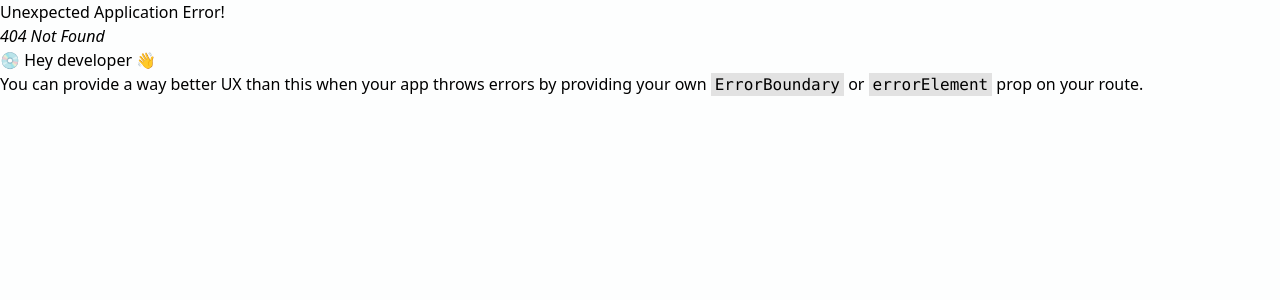
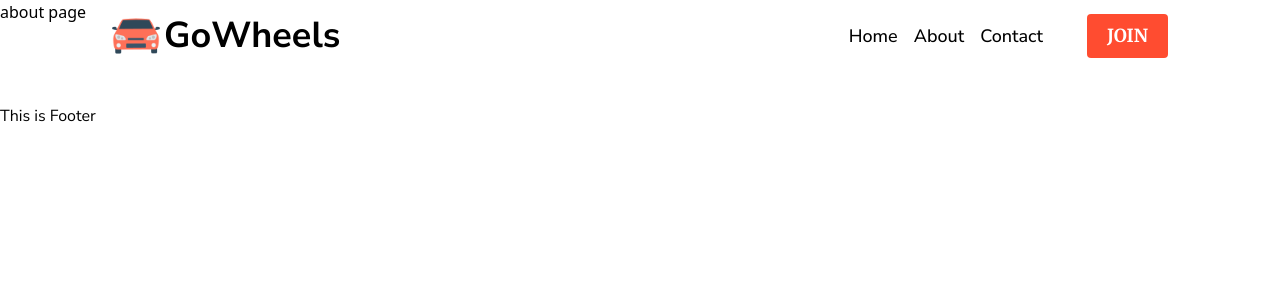
Before and after one commit to paradox-99/GoWheels, a React (Vite) app: page /about in a window 1280 px wide. Before the commit this address had no page. Shown: the top 300 px of the page. Built offline with nearby package versions, Linux system fonts and the light colour scheme.

Commit message:
added navbar

```diff
--- a/src/components/Footer.jsx
+++ b/src/components/Footer.jsx
@@ -1,6 +1,6 @@
 const Footer = () => {
     return (
-        <div>
+        <div className="pt-20">
             <p className="font-nunito">This  is  Footer </p>
         </div>
     );
--- a/src/components/Navbar.jsx
+++ b/src/components/Navbar.jsx
@@ -1,7 +1,43 @@
+import { useEffect, useState } from "react";
+import { NavLink } from "react-router-dom";
+
 const Navbar = () => {
+
+    const [scroll, setScroll] = useState(false);
+
+    const handleScroll = () => {
+        if (window.scrollY > 100) {
+            setScroll(true);
+        } else {
+            setScroll(false);
+        }
+    }
+
+    useEffect(() => {
+        window.addEventListener('scroll', handleScroll);
+        return () => {
+            window.removeEventListener('scroll', handleScroll);
+        };
+    }, [])
+
+    const routes = <>
+        <li><NavLink to={'/'}>Home</NavLink></li>
+        <li><NavLink to={'about'}>About</NavLink></li>
+        <li><NavLink to={'contact'}>Contact</NavLink></li>
+        <li className="bg-primary px-5 py-2 text-white text-lg rounded font-semibold ml-7 font-merriweather"><NavLink>JOIN</NavLink></li>
+    </>
+
     return (
-        <div>
-            <p>This is navbar</p>
+        <div className={`font-medium fixed z-10 flex justify-between w-full items-center py-3 px-2 lg:px-16 xl:px-28 transition-colors duration-300`}>
+            <div className="flex gap-1 items-center justify-center">
+                <figure><img src="/favicon.png" alt="logo" className="w-12" /></figure>
+                <h1 className="text-4xl font-nunito font-bold">GoWheels</h1>
+            </div>
+            <div>
+                <ul className="flex gap-4 text-lg font-nunito items-center">
+                    {routes}
+                </ul>
+            </div>
         </div>
     );
 };
--- a/src/index.css
+++ b/src/index.css
@@ -6,5 +6,5 @@
 @tailwind utilities;
 
 body{
-    background-color: #fdfefe;
+    /* background-color: #fdfefe; */
 }
--- /dev/null
+++ b/src/pages/about/AboutPage.jsx
@@ -0,0 +1,9 @@
+const AboutPage = () => {
+    return (
+        <div>
+            <p>about page</p>
+        </div>
+    );
+};
+
+export default AboutPage;
--- /dev/null
+++ b/src/pages/contact/Contactpage.jsx
@@ -0,0 +1,9 @@
+const Contactpage = () => {
+    return (
+        <div>
+            <p>contact page</p>
+        </div>
+    );
+};
+
+export default Contactpage;
--- a/src/pages/home page/HomePage.jsx
+++ b/src/pages/home page/HomePage.jsx
@@ -1,7 +1,7 @@
 const HomePage = () => {
     return (
         <div>
-            <h1 className="text-2xl font-merriweather">Hello Dev Dynamos</h1>
+            <p className="py-[1000px]">dhf jkskl</p>
         </div>
     );
 };
--- a/tailwind.config.js
+++ b/tailwind.config.js
@@ -12,8 +12,9 @@ export default {
       },
       fontFamily: {
         merriweather: '"Merriweather", serif',
-        nunito: '"Nunito Sans", sans-serif'
-      }
+        nunito: '"Nunito Sans", sans-serif',
+      },
+
     },
   },
   plugins: [],
```
Also changed, not shown: src/routes/Routes.jsx (+10 -0 lines).
